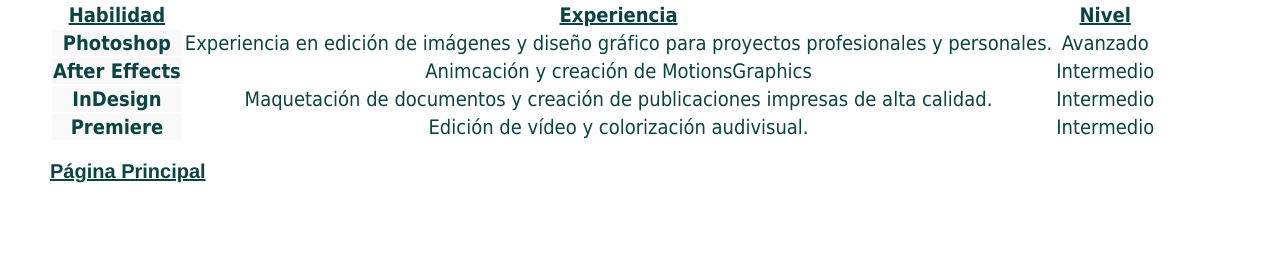
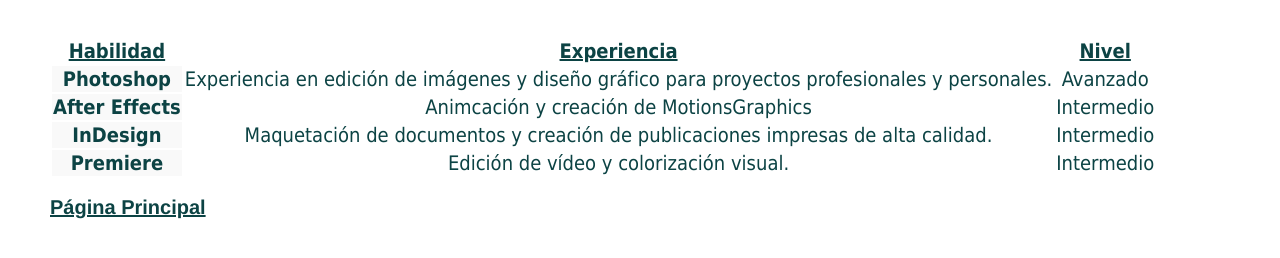
Before and after one commit to Esd-ran/parcial2, a plain HTML site: page pagina2.html in a window 1280 px wide. Shown: the part 108-366 px from the top of the page. Drawn offline with Linux system fonts and the light colour scheme.

Commit message:
Update pagina2.html

```diff
--- a/pagina2.html
+++ b/pagina2.html
@@ -12,9 +12,9 @@
 
     <table>
         <tr>
-            <th>Habilidad</th>
+            <th >Habilidad</th>
             <th>Experiencia</th>
-            <th>Nivel</th>
+            <th>Nivel</th><br>
         </tr>
         <tr>
             <td class="resaltar">Photoshop</td>
@@ -32,8 +32,8 @@
             <td>Intermedio</td>
         </tr>
         <tr>
-            <td class="resaltar">Premiere</td>
-            <td>Edición de vídeo y colorización audivisual.</td>
+            <td class="resaltar">Premiere</td><br>
+            <td>Edición de vídeo y colorización visual.</td>
             <td>Intermedio</td>
         </tr>
     </table>
```
